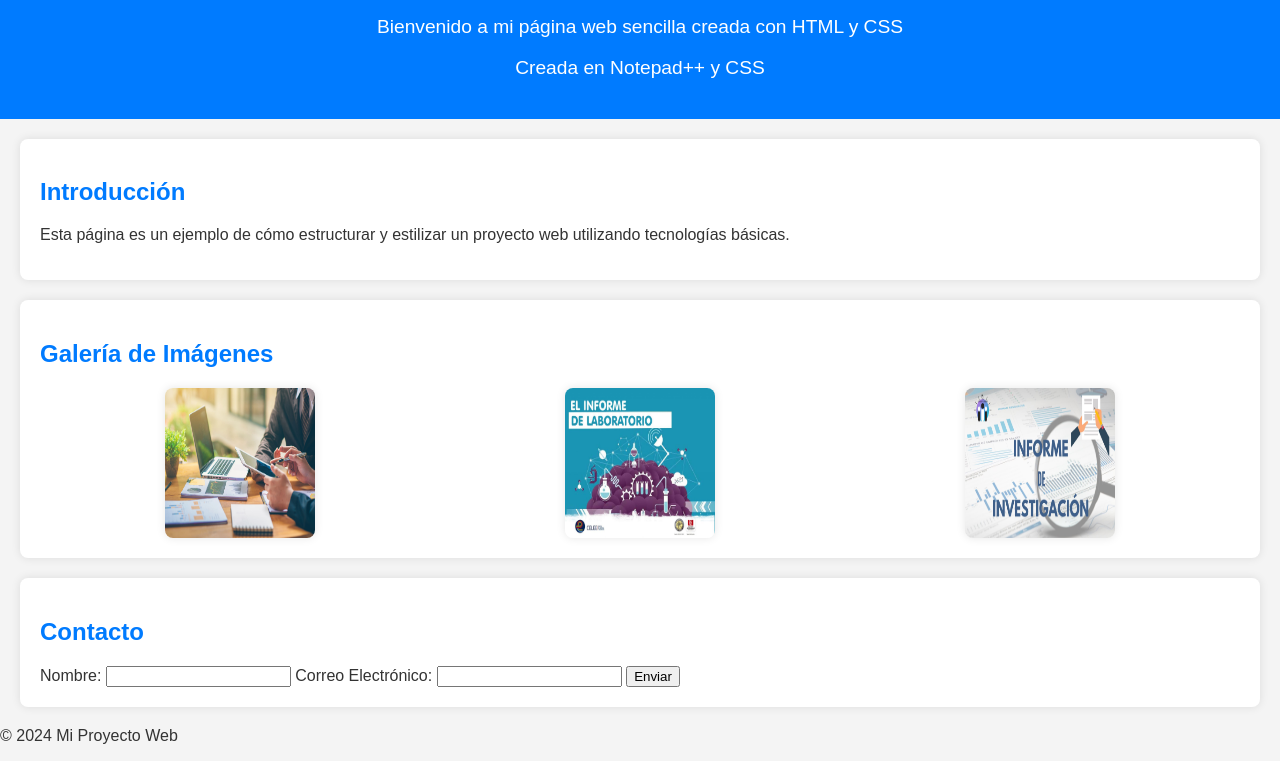
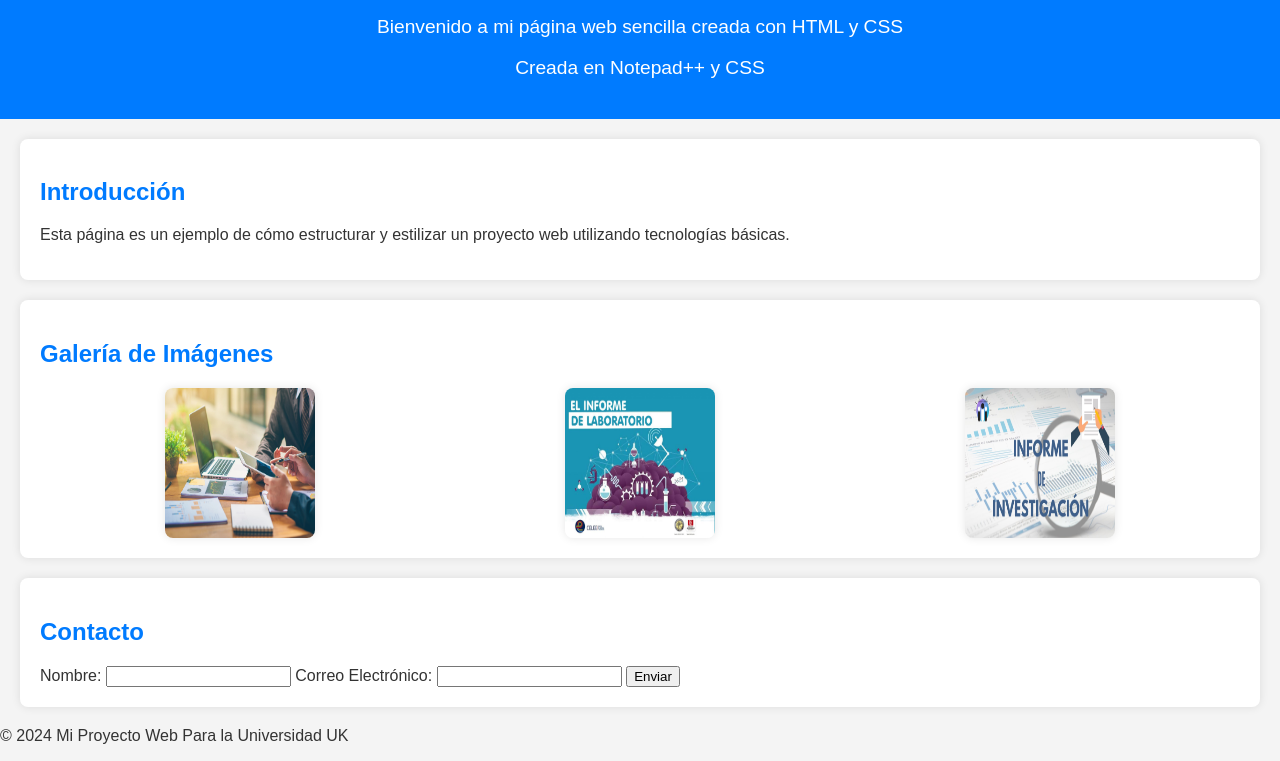
Before and after one commit to josgilva/ukuepa, a plain HTML site: page index.html in a window 1280 px wide. Shown: the part 60-821 px from the top of the page. Drawn offline with Linux system fonts and the light colour scheme.

Commit message:
index.html

```diff
--- a/index.html
+++ b/index.html
@@ -37,7 +37,7 @@
         </section>
     </main>
     <footer>
-        <p>© 2024 Mi Proyecto Web</p>
+        <p>© 2024 Mi Proyecto Web Para la Universidad UK</p>
     </footer>
 </body>
 </html>
```
